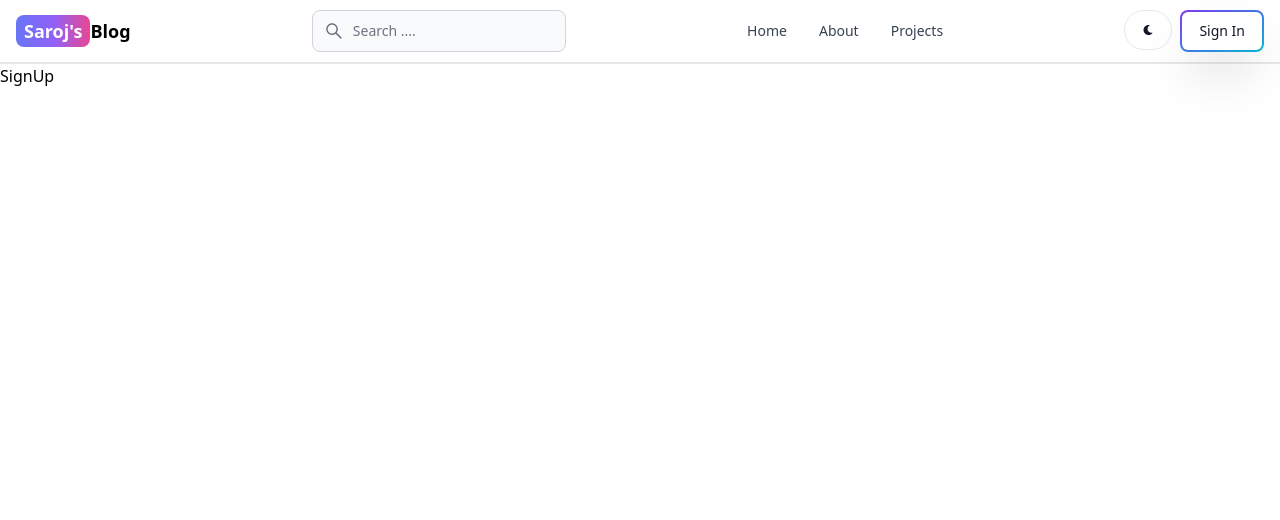
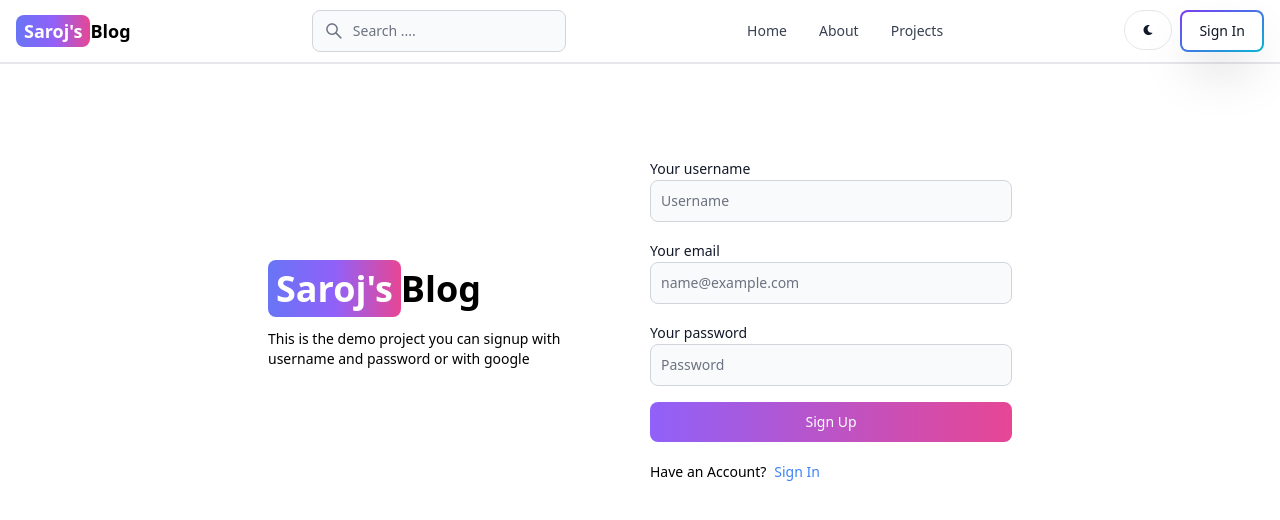
Before and after one commit to saroj580/MERN-BLOG, a React (Vite) app in the folder Client/: page /sign-up in a window 1280 px wide. Shown: the top 520 px of the page. Built offline with nearby package versions, Linux system fonts and the light colour scheme.

Commit message:
create signup page ui

```diff
--- a/Client/src/pages/SignUp.jsx
+++ b/Client/src/pages/SignUp.jsx
@@ -1,9 +1,53 @@
+import {Button, Label, TextInput } from 'flowbite-react'
 import React from 'react'
+import { Link } from 'react-router-dom'
 
 export default function SignUp() {
   return (
-    <div>
-      SignUp
+    <div className='min-h-screen mt-20'>
+      <div className='flex p-3 max-w-3xl mx-auto flex-col md:flex-row md:items-center gap-5'>
+        {/* left side */}
+        <div className='flex-1'>
+          <Link to='/' className='text-4xl font-bold dark:text-white'>
+             <span className='px-2 py-1 bg-gradient-to-r from-indigo-500 via-purple-500 to-pink-500 rounded-lg text-white'>Saroj's</span>
+             Blog
+          </Link>
+          <p className='text-sm mt-5'>This is the demo project you can signup with username and password or with google</p>
+        </div>
+        {/* right side */}
+        <div className='flex-1'>
+          <form className='flex flex-col gap-4' >
+            <div>
+              <Label value='Your username' />
+              <TextInput
+                type='text'
+                placeholder='Username'
+                id='username' />
+            </div>
+            <div>
+              <Label value='Your email' />
+              <TextInput
+                type='text'
+                placeholder='name@example.com'
+                id='email' />
+            </div>
+            <div>
+              <Label value='Your password' />
+              <TextInput
+                type='text'
+                placeholder='Password'
+                id='password' />
+            </div>
+            <Button gradientDuoTone='purpleToPink' type='submit'>
+              Sign Up
+            </Button>
+          </form>
+          <div className='flex gap-2 text-sm mt-5'>
+            <span>Have an Account?</span>
+            <Link to='/sign-in' className='text-blue-500'>Sign In</Link>
+          </div>
+        </div>
+      </div>
     </div>
   )
 }
```
